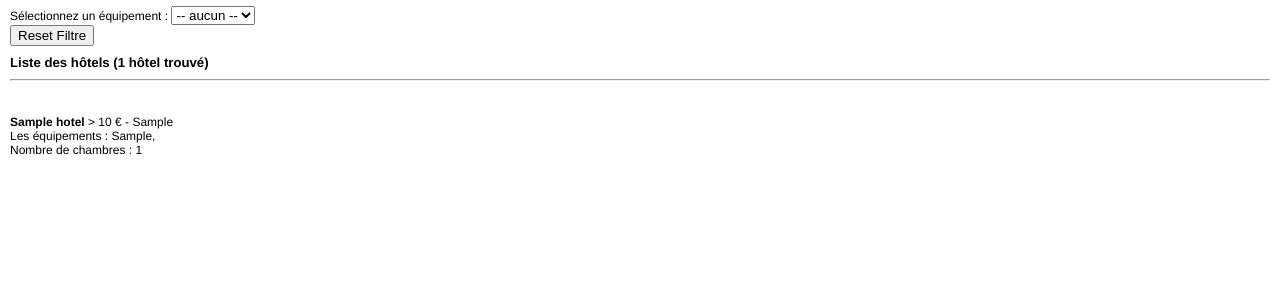
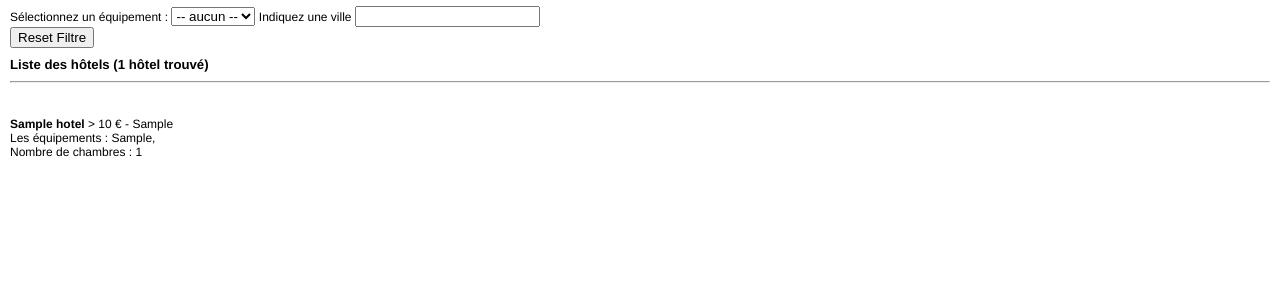
Before and after one commit to BTS-SIO2-SLAM-AP/AP-HOTEL-SITE, a PHP site: page / in a window 1280 px wide. Shown: the part 137-437 px from the top of the page. Run offline with PHP 8.4, Linux system fonts and the light colour scheme; tables that the repository leaves empty or names only in its code hold one stand-in row (values such as "Sample post"); some libraries are stand-ins or nearby versions.

Commit message:
-Add filtre rech ville

```diff
--- a/controller/hotelController.php
+++ b/controller/hotelController.php
@@ -29,6 +29,20 @@ if(isset($_POST["equipements"]))
     }
 }
 
+if(isset($_POST["villes"]))
+{
+    $listHotelFiltred=[];
+    $villes = isset($_POST["villes"]) ? $_POST["villes"] : [];
+
+    foreach ($equipementM->getHotelsVille($villes) as $unHotel) {
+        $hotel = $hotelM->getHotel($listHotel, $unHotel["nohotel"]);
+
+        if (!empty($hotel)) {
+            $listHotelFiltred[] = $hotel;
+        }
+    }
+}
+
 if(isset($listHotelFiltred)){
     $listHotel=$listHotelFiltred;
 }
--- a/model/EquipementM.php
+++ b/model/EquipementM.php
@@ -34,4 +34,11 @@ class EquipementM extends DBModel
 		// }
 		return $lesHotels;
     }
+	// Retourne les hotels d'une ville
+	public function getHotelsVille($nomville) {
+		$reqresult = parent::getDb()->prepare("select hotel.nohotel from hotel where ville like '$nomville'");
+		$reqresult->execute();
+		$lesHotels = $reqresult->fetchAll();
+		return $lesHotels;
+	}
 }
--- a/view/layouts/filtre.php
+++ b/view/layouts/filtre.php
@@ -5,9 +5,16 @@
         <select name="equipements" id="equipement-select" onchange="this.form.submit()">
             <option hidden disabled selected value> -- aucun -- </option>
             <?php Foreach ($listEquipement as $unequ) { ?>
-                <option value='<?php echo $unequ["noequ"]?>' <?php echo isset($_POST["equipements"]) && $_POST["equipements"] == $unequ["noequ"] ? "selected" : ""; ?>><?php echo $unequ["lib"] ?></option>
+            <option value='<?php echo $unequ["noequ"]?>'
+                <?php echo isset($_POST["equipements"]) && $_POST["equipements"] == $unequ["noequ"] ? "selected" : ""; ?>>
+                <?php echo $unequ["lib"] ?></option>
             <?php } ?>
         </select>
+
+        <input type="hidden" name="action" value="<?php echo $action ?>">
+        Indiquez une ville
+        <input type="text" name="villes" id="ville-search" onchange="this.form.submit()">
+
     </form>
     <form method="post" action="index.php">
         <input type="hidden" name="action" value="<?php echo $action ?>">
```
